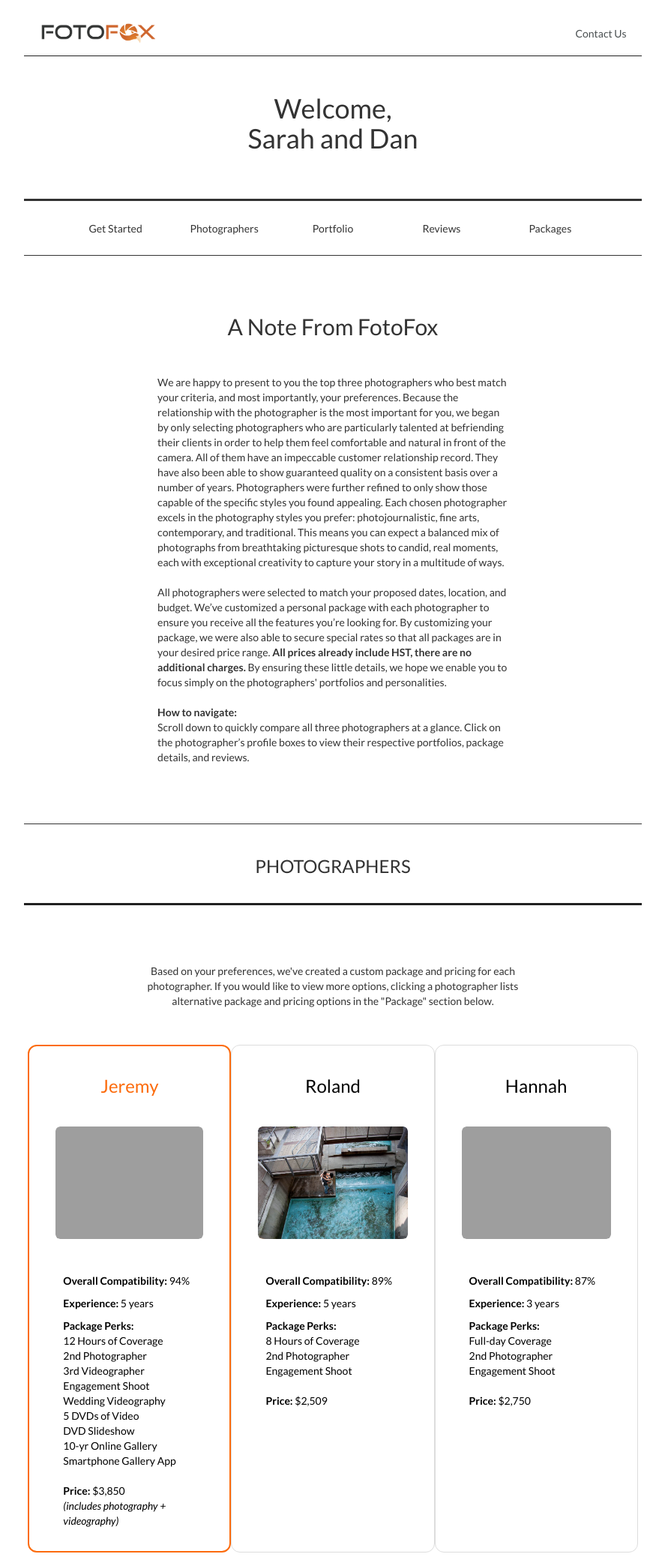
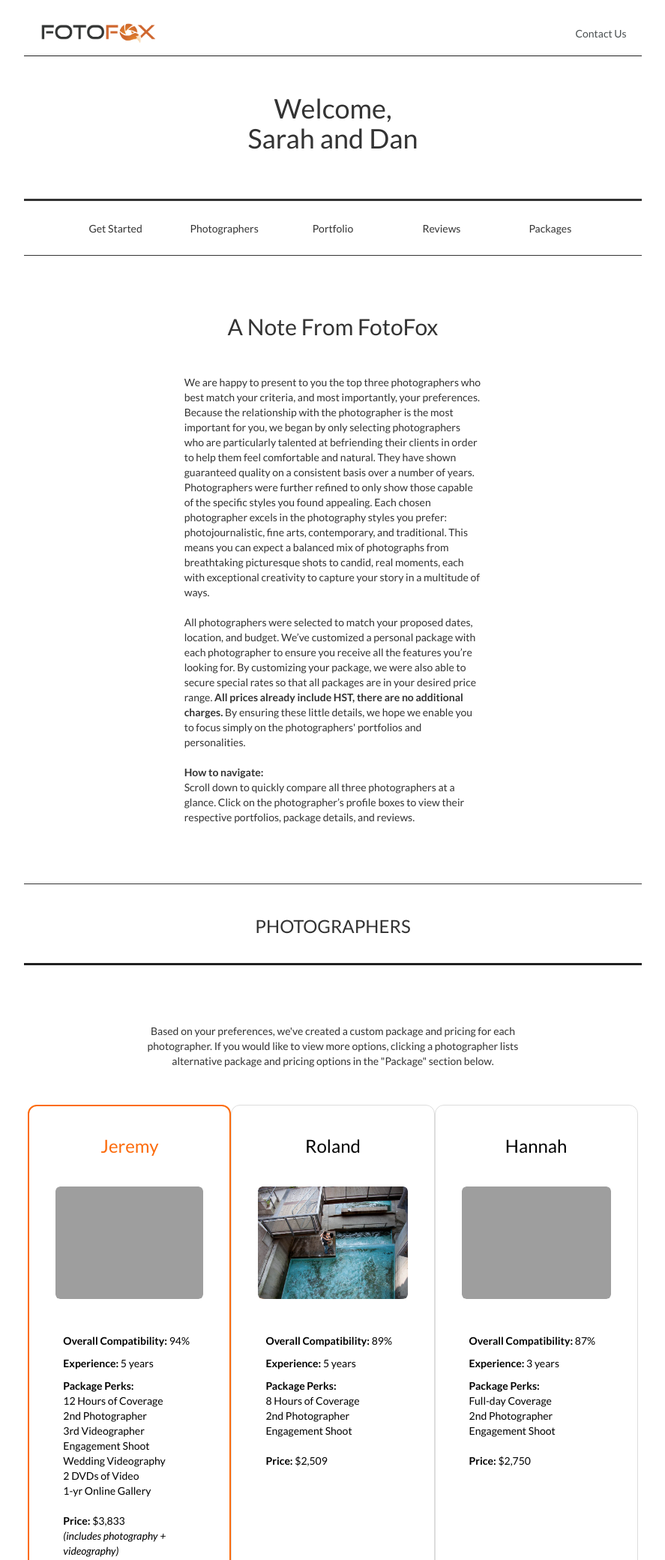
Before and after one commit to swilkie/FotoFox, a PHP site: page /sarahanddan.php?photog=1 in a window 1280 px wide. Shown: the top 2080 px of the page at 75% size, without its empty margins (196-1083 px from the left). Run offline with PHP 8.4, Linux system fonts and the light colour scheme; grey boxes are pictures that could not be loaded.

Commit message:
reverse note from fotofox width, condense saraganddan.php note

```diff
--- a/personal.html
+++ b/personal.html
@@ -57,10 +57,10 @@
 
 				<section id="banner">
 					<div class="note section--content">
-						<div class="row row-centered">
-							<div class="col-sm-7 col-centered">
+						<div class="row">
+							<div class="col-sm-6 col-sm-offset-3">
 								<h2 class="note--title">A Note From FotoFox</h2>
-								<p class="note--text left-align"><?php echo nl2br($welcomeNote) ?></p>
+								<p class="note--text"><?php echo nl2br($welcomeNote) ?></p>
 							</div>
 						</div>
 					</div>
--- a/sarahanddan.php
+++ b/sarahanddan.php
@@ -8,7 +8,7 @@ $firstName = "Sarah and Dan";
 
 
 $welcomeNote =
-"We are happy to present to you the top three photographers who best match your criteria, and most importantly, your preferences. Because the relationship with the photographer is the most important for you, we began by only selecting photographers who are particularly talented at befriending their clients in order to help them feel comfortable and natural in front of the camera.  All of them have an impeccable customer relationship record.  They have also been able to show guaranteed quality on a consistent basis over a number of years. Photographers were further refined to only show those capable of the specific styles you found appealing. Each chosen photographer excels in the photography styles you prefer: photojournalistic, fine arts, contemporary, and traditional. This means you can expect a balanced mix of photographs from breathtaking picturesque shots to candid, real moments, each with exceptional creativity to capture your story in a multitude of ways.
+"We are happy to present to you the top three photographers who best match your criteria, and most importantly, your preferences. Because the relationship with the photographer is the most important for you, we began by only selecting photographers who are particularly talented at befriending their clients in order to help them feel comfortable and natural. They have shown guaranteed quality on a consistent basis over a number of years. Photographers were further refined to only show those capable of the specific styles you found appealing. Each chosen photographer excels in the photography styles you prefer: photojournalistic, fine arts, contemporary, and traditional. This means you can expect a balanced mix of photographs from breathtaking picturesque shots to candid, real moments, each with exceptional creativity to capture your story in a multitude of ways.
 
 All photographers were selected to match your proposed dates, location, and budget. We’ve customized a personal package with each photographer to ensure you receive all the features you’re looking for. By customizing your package, we were also able to secure special rates so that all packages are in your desired price range. <b>All prices already include HST, there are no additional charges.</b> By ensuring these little details, we hope we enable you to focus simply on the photographers' portfolios and personalities.
 
@@ -18,7 +18,7 @@ Scroll down to quickly compare all three photographers at a glance. Click on the
 
 $photographerName1 = "Jeremy";
 $photo1 = "img/Jeremy/Distillery-District-Winter-Wedding.jpg";
-$price1 = "<b>Price:</b> $3,850";
+$price1 = "<b>Price:</b> $3,833";
 $experience1 = "<b>Experience:</b> 5 years";
 $reviews1 = "<b>Overall Compatibility:</b> 94%";
 $package1 =
@@ -28,12 +28,10 @@ $package1 =
 3rd Videographer
 Engagement Shoot
 Wedding Videography
-5 DVDs of Video
-DVD Slideshow
-10-yr Online Gallery
-Smartphone Gallery App
+2 DVDs of Video
+1-yr Online Gallery
 
-<b>Price:</b> $3,850
+<b>Price:</b> $3,833
 <i>(includes photography + videography)</i>";
 
 $photographerName2 = "Roland";
@@ -105,9 +103,9 @@ if (!isset($_GET["photog"]) || $_GET["photog"] == "1")
 
 
 	$packageHeader =
-	"<b>Your wedding collection quote: $3,850</b>
+	"<b>Your wedding collection quote: $3,833</b>
 
-	It includes 12 hours of coverage, professional 2nd photographer, 3rd videographer, an engagement shoot, professionally edited and retouched photos on USB, a wedding love story videography, five DVDs with your film in MP4 formats. His videography and photography services are not mutually exclusive — he directs both in a way that captures the story of your entire day. With this package, he is also offering a complimentary DVD slideshow, 10-yr online protected gallery, blog web posting, and a shareable mobile gallery app.
+	It includes 12 hours of coverage, professional 2nd photographer, 3rd videographer, an engagement shoot, professionally edited and retouched photos on USB, a 1-yr online protected gallery, a wedding love story video, and two DVDs with your video in MP4 formats. His videography and photography services are not mutually exclusive — he directs both in a way that captures the story of your entire day.
 
 	If you want to consider more options, here is a detailed breakdown of Jeremy's package deals and items.";
 
```
Also changed, not shown: 1 other file.
